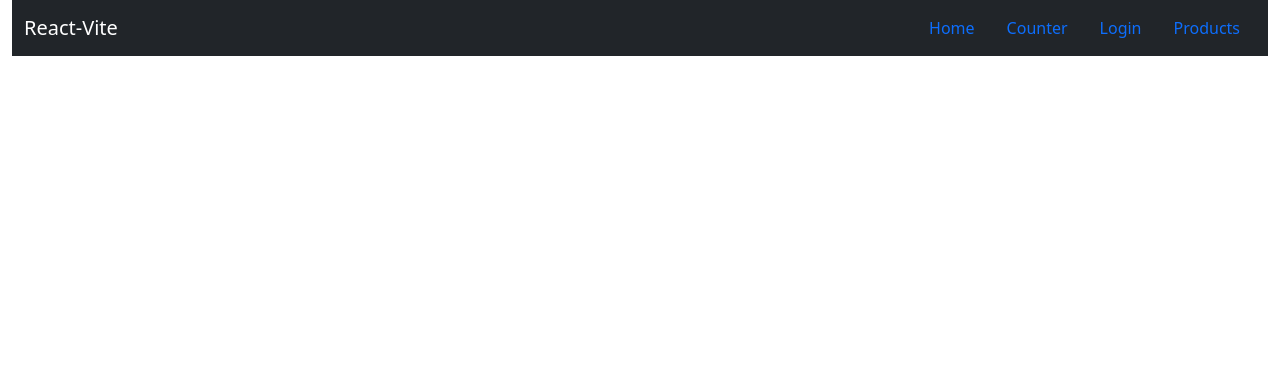
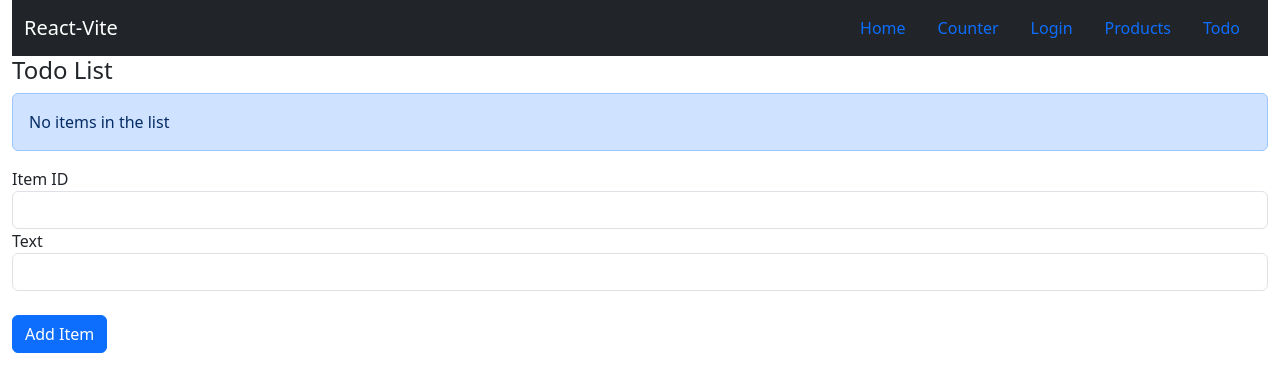
Before and after one commit to aniljos/React-Lnw, a React (Vite) app in the folder the-awesome-app-ts/: page /todo in a window 1280 px wide. Shown: the top 392 px of the page. Built offline with nearby package versions, Linux system fonts and the light colour scheme.

Commit message:
todoList

```diff
--- a/the-awesome-app-ts/src/App.tsx
+++ b/the-awesome-app-ts/src/App.tsx
@@ -4,6 +4,7 @@ import Counter from './components/Counter';
 import Login from './components/Login';
 import ListProducts from './components/ListProducts';
 import EditProduct from './components/EditProduct';
+import TodoList from './components/TodoList';
 
 
 function App() {
@@ -27,6 +28,9 @@ function App() {
               <li className="nav-item">
                 <Link className="nav-link" to="/products">Products</Link>
               </li>
+              <li className="nav-item">
+                <Link className="nav-link" to="/todo">Todo</Link>
+              </li>
             </ul>
           </div>
         </nav>
@@ -38,6 +42,7 @@ function App() {
               <Route path='/login' element={<Login/>}/>
               <Route path='/products' element={<ListProducts/>}/>
               <Route path='/products/:id' element={<EditProduct/>}/>
+              <Route path='/todo' element={<TodoList/>}/>
             </Routes>
         </main>
       </Router>
--- /dev/null
+++ b/the-awesome-app-ts/src/components/TodoList.tsx
@@ -0,0 +1,81 @@
+import { useDispatch, useSelector } from "react-redux";
+import { AppState } from "../redux/store";
+import {  useRef, useState } from "react";
+import { addItem } from "../redux/todoReducer";
+
+
+function TodoList() {
+
+    const todos = useSelector((state: AppState) => state.todo);
+    const idRef = useRef<HTMLInputElement>(null);
+    const textRef = useRef<HTMLInputElement>(null);
+    const [hasError, setError] = useState(false);
+    const dispatch = useDispatch();
+
+    function saveItem(){
+        const id = Number(idRef.current?.value);
+        const text = textRef.current?.value;
+        if(id && text){
+            setError(false);
+            const action = addItem({id, text, isCompleted: false});
+            console.log(action);
+            dispatch(action);
+
+            if(idRef.current?.value){
+                idRef.current.value = "";
+            }
+            if(textRef.current?.value){
+                textRef.current.value = "";
+            }
+
+        }
+        else{
+            setError(true);
+        }
+    }
+
+
+
+    return (
+        <div>
+            <h4>Todo List</h4>
+
+            {todos.items.length > 0 ? <table className="table">
+                <thead>
+                    <tr>
+                        <td>Item Id</td>
+                        <td>Text</td>
+                        <td>Completed</td>
+                    </tr>
+                </thead>
+                <tbody>
+                    {todos.items.map(item => (
+                        <tr key={item.id}>
+                            <td>{item.id}</td>
+                            <td>{item.text}</td>
+                            <td>
+                                <input className="form-check-input" type="checkbox" checked={item.isCompleted} />
+                            </td>
+                        </tr>
+                    ))}
+                </tbody>
+            </table> : <div className="alert alert-primary">No items in the list</div>}
+
+            {hasError ?<div className="alert alert-warning">Enter the values to save</div> : null}
+            <div className="form-group">
+                <label htmlFor="itemid">Item ID</label>
+                <input type="number" className="form-control" id="itemid"
+                    ref={idRef} />
+            </div>
+            <div className="form-group">
+                <label htmlFor="text">Text</label>
+                <input type="text" className="form-control"
+                    id="text" ref={textRef}/>
+            </div>
+            <br />
+            <button className="btn btn-primary" onClick={saveItem}>Add Item</button>
+        </div>
+    )
+}
+
+export default TodoList;
--- a/the-awesome-app-ts/src/redux/todoReducer.ts
+++ b/the-awesome-app-ts/src/redux/todoReducer.ts
@@ -38,7 +38,7 @@ const slice = createSlice({
 
             const index = state.items.findIndex(item => item.id === action.payload);
             state.items.splice(index, 1);
-        },
+        }
     }
 })
 //action creators
```
